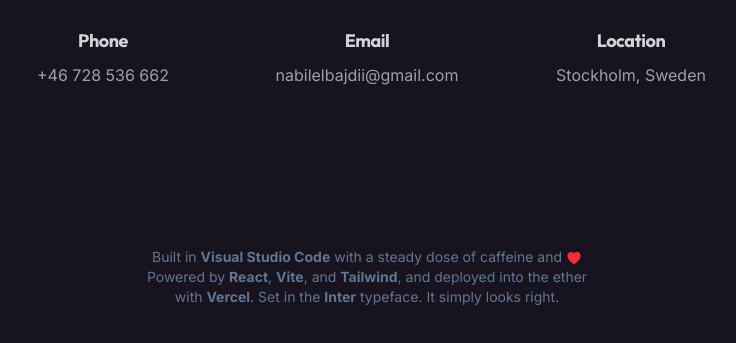
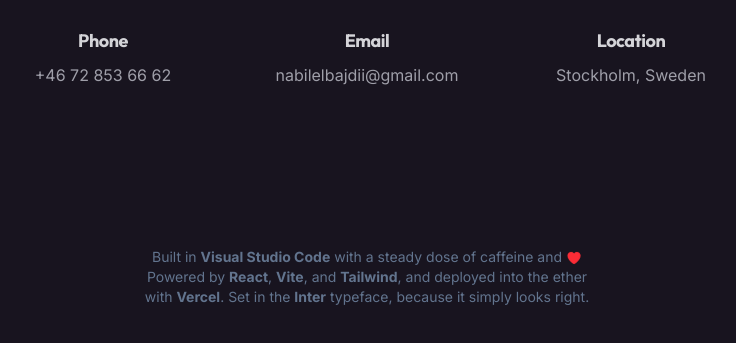
Before and after one commit to nabilelbajdi/nabil-portfolio, a React (Vite) app: page / in a window 1280 px wide. Shown: the part 4164-4507 px from the top of the page, without its empty margins (273-1009 px from the left). Built offline with nearby package versions, Linux system fonts and the light colour scheme.

Commit message:
Update content and formatting

```diff
--- a/src/components/ContactSection.jsx
+++ b/src/components/ContactSection.jsx
@@ -47,7 +47,7 @@ export function ContactSection() {
                 </svg>
               </div>
               <h3 className="text-sm md:text-lg font-bold mb-1 md:mb-2 text-foreground/80 dark:text-zinc-300">Phone</h3>
-              <p className="text-xs md:text-base text-stone-600 dark:text-zinc-400">+46 728 536 662</p>
+              <p className="text-xs md:text-base text-stone-600 dark:text-zinc-400">+46 72 853 66 62</p>
             </div>
 
             <div className="text-center flex-1">
--- a/src/components/layout/Footer.jsx
+++ b/src/components/layout/Footer.jsx
@@ -69,8 +69,8 @@ export function Footer() {
         >
           Inter
         </a>{' '}
-        typeface. {' '}
-        It simply looks right.
+        typeface, {' '}
+        because it simply looks right.
       </p>
     </footer>
   );
```
Also changed, not shown: 1 other file (tests, documents, lock files or other folders).
